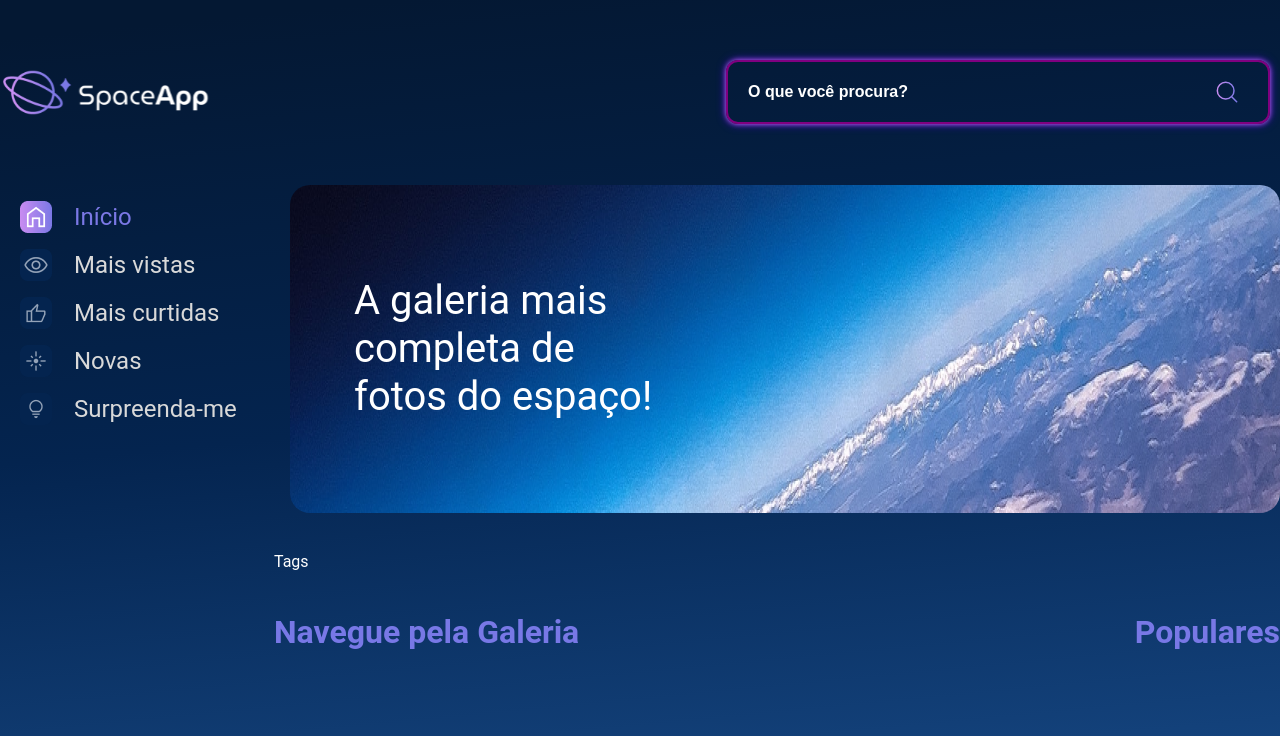
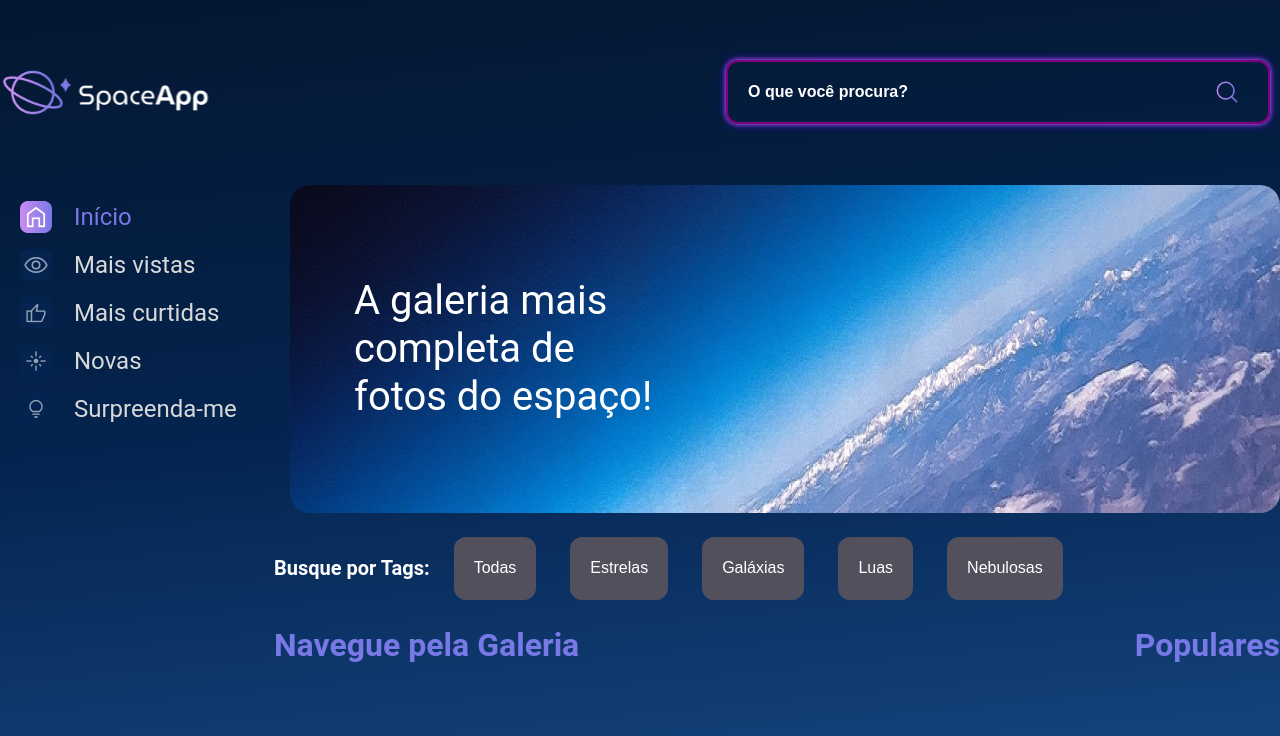
Before and after one commit to AccuracyShot/Space-App, a React (Vite) app: page / in a window 1280 px wide. Shown: the top 736 px of the page. Built offline with nearby package versions, Linux system fonts and the light colour scheme.

Commit message:
:sparkles: feat: componente de tags estilizado e manipulando arquivos estáticos

```diff
--- a/src/components/Galeria/Tags/index.jsx
+++ b/src/components/Galeria/Tags/index.jsx
@@ -1,7 +1,49 @@
-import { styled } from "styled-components";
+import styled from "styled-components";
+import tags from "./tags.json";
+
+const TagsEstilizadas = styled.button`
+    background-color: #53505e;
+    color: #ffffff;
+    border: none;
+    border-radius: 12px;
+    padding: 10px 20px;
+    margin-right: 10px;
+    font-size: 16px;
+    font-family: sans-serif;
+    cursor: pointer;
+    /* box-shadow: 0 0 5px 0px #c367e7, 0 0 10px 0px #430bd2; */
+    transition: all 0.3s;
+    &:hover {
+        transform: scale(1.1);
+        background-color: #c367e7;
+    }
+    &:active {
+        transform: scale(1);
+    }
+`
+
+const TituloEstilizado = styled.p`
+    color: #ffffff;
+    font-size: 20px;
+    font-weight: bold;
+`
+
+const Container = styled.div`
+    display: flex;
+    gap: 24px;
+    flex-grow: 1;
+`
 
 const Tags = () => {
- return <p>Tags</p>
-}
+    return <div>
+        <Container>
+            <TituloEstilizado>Busque por Tags: </TituloEstilizado>
 
-export default Tags;
+                   {tags.map((tag, index) => {
+               return <TagsEstilizadas key={index}>{tag.titulo}</TagsEstilizadas>
+                   })}
+        </Container>
+    </div>
+   }
+
+   export default Tags;
--- /dev/null
+++ b/src/components/Galeria/Tags/tags.json
@@ -0,0 +1,22 @@
+[
+    {
+            "id": 0,
+            "titulo": "Todas"
+            },
+    {
+            "id": 1,
+            "titulo": "Estrelas"
+        },
+    {
+            "id": 2,
+            "titulo": "Galáxias"
+        },
+    {
+            "id": 3,
+            "titulo": "Luas"
+        },
+    {
+            "id": 4,
+            "titulo": "Nebulosas"
+        }
+]
```
